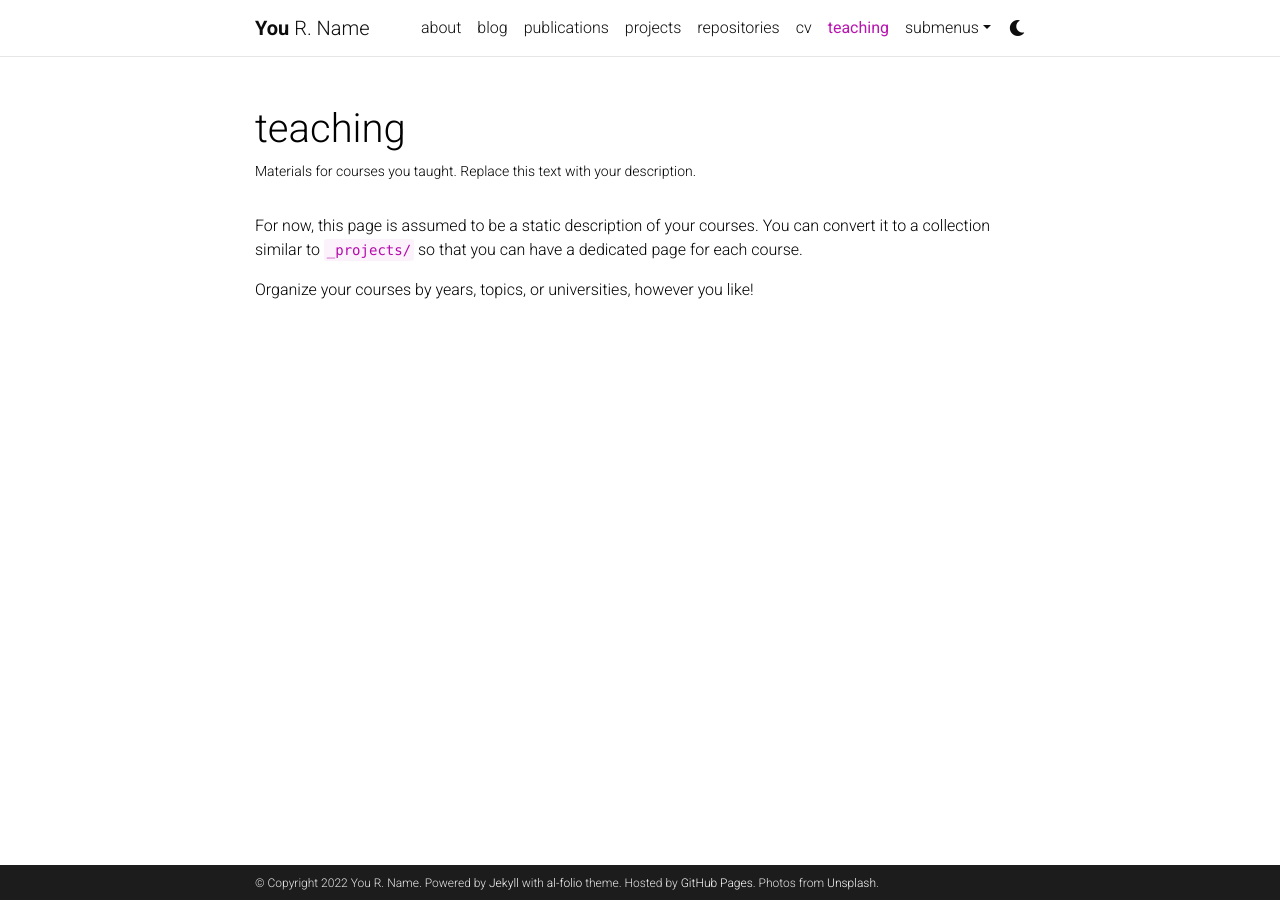
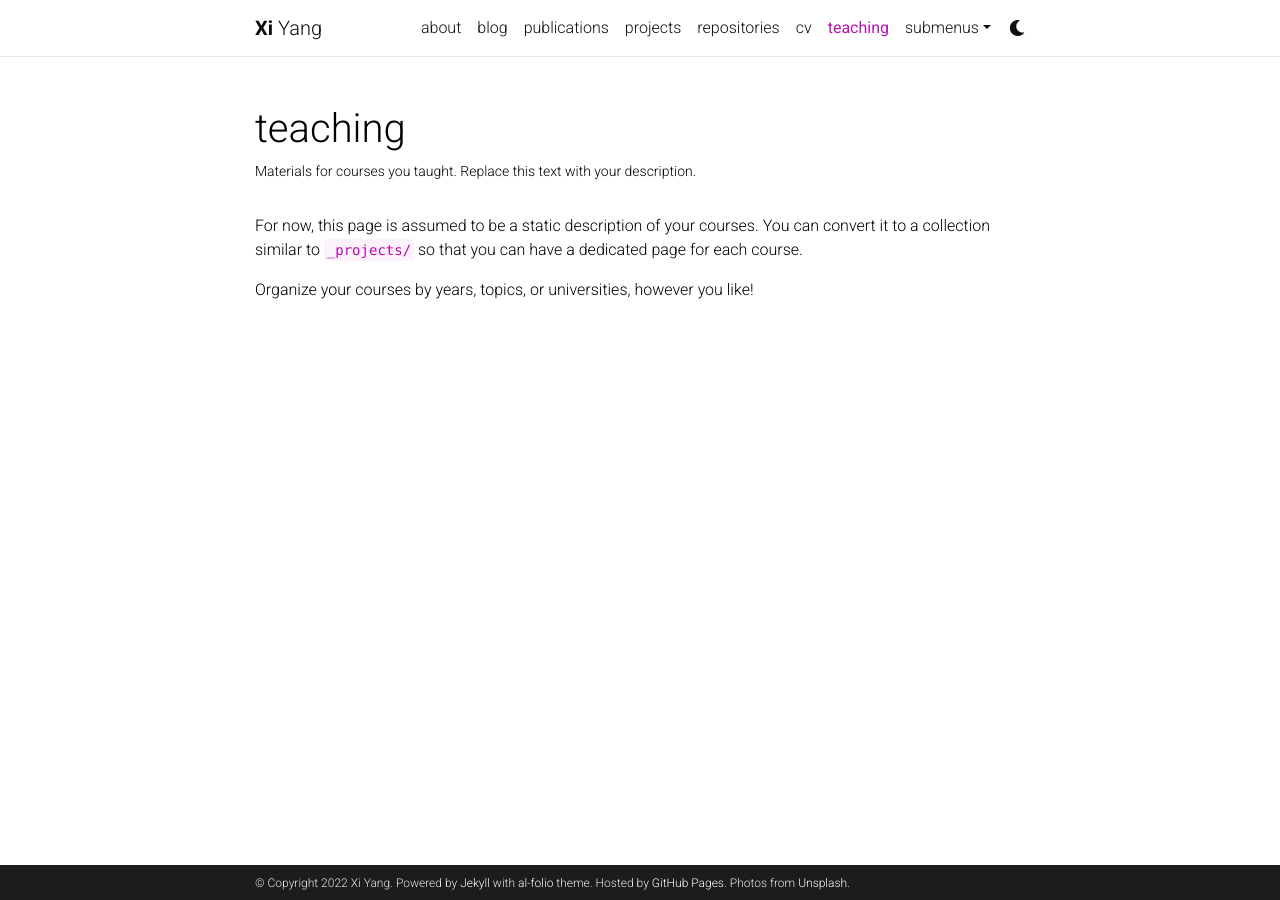
Before and after one commit to XIYANG1018/XIYANG1018.github.io, a Jekyll site: the page built from _pages/teaching.md, in a window 1280 px wide. Built offline with Jekyll 4.4.1, drawn with Linux system fonts in a browser that asks for light colours; comment, search, counter and statistics services are not loaded; a style sheet for code colours, icons or effects is not loaded.

Commit message:
update basic info

```diff
--- a/_config.yml
+++ b/_config.yml
@@ -3,12 +3,12 @@
 # -----------------------------------------------------------------------------
 
 title: blank # the website title (if blank, full name will be used instead)
-first_name: You
-middle_name: R.
-last_name: Name
-email: you@example.com
+first_name: Xi
+middle_name:
+last_name: Yang
+email: pkuyangxi@163.com
 description: > # the ">" symbol means to ignore newlines until "footer_text:"
-  A simple, whitespace theme for academics. Based on [*folio](https://github.com/bogoli/-folio) design.
+  Welcome to Xi Yang's personal webpage!
 footer_text: >
   Powered by <a href="https://jekyllrb.com/" target="_blank">Jekyll</a> with <a href="https://github.com/alshedivat/al-folio">al-folio</a> theme.
   Hosted by <a href="https://pages.github.com/" target="_blank">GitHub Pages</a>.
```
